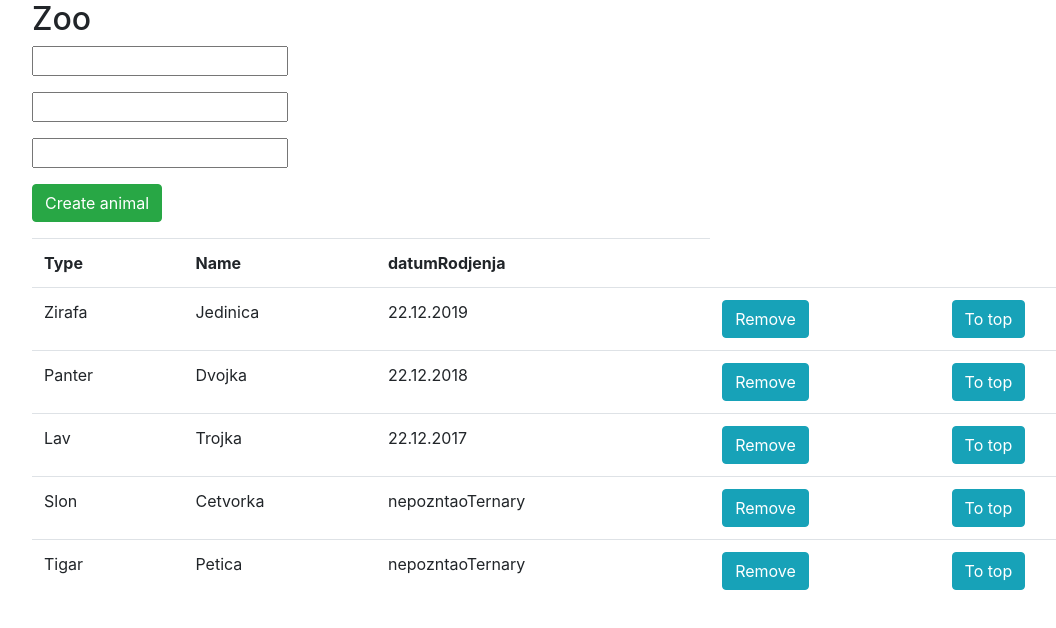
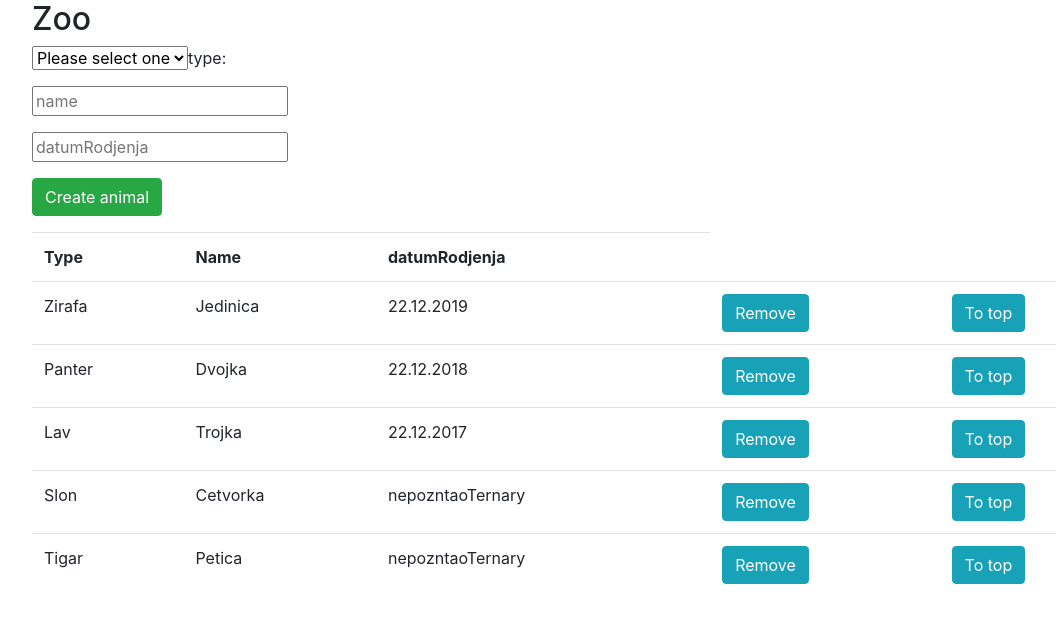
Before and after one commit to Ranagol/zoo, a Vue app: page / in a window 1280 px wide. Shown: the top 628 px of the page, without its empty margins (53-1109 px from the left). Built offline with nearby package versions, Linux system fonts and the light colour scheme.

Commit message:
Zadatak 5

```diff
--- a/src/App.vue
+++ b/src/App.vue
@@ -2,10 +2,20 @@
   <div id="app" class="container">
     <h2>Zoo</h2>
 
-    <form >
-      <input v-model="type" type="text" class="form-group"><br>
-      <input v-model="name" type="text" class="form-group"><br>
-      <input v-model="datumRodjenja" type="text" class="form-group"><br>
+    <form>
+      <select class="form-group" v-model="type">
+        <option disabled value="">Please select one</option>
+        <option>Zmija</option>
+        <option>Ptica</option>
+        <option>Sisar</option>
+      </select>
+      <span>type: {{ selected }}</span>
+      <br>
+
+      <input v-model="name" type="text" class="form-group" placeholder="name"><br>
+
+      <input v-model="datumRodjenja" type="text" class="form-group" placeholder="datumRodjenja"><br>
+
       <button @click.prevent="addAnimal" class="btn btn-success form-group">Create animal</button>
     </form>
 
```
